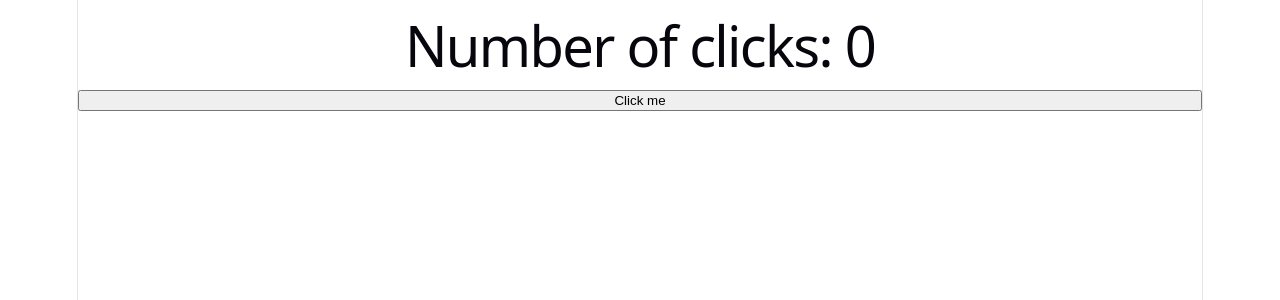
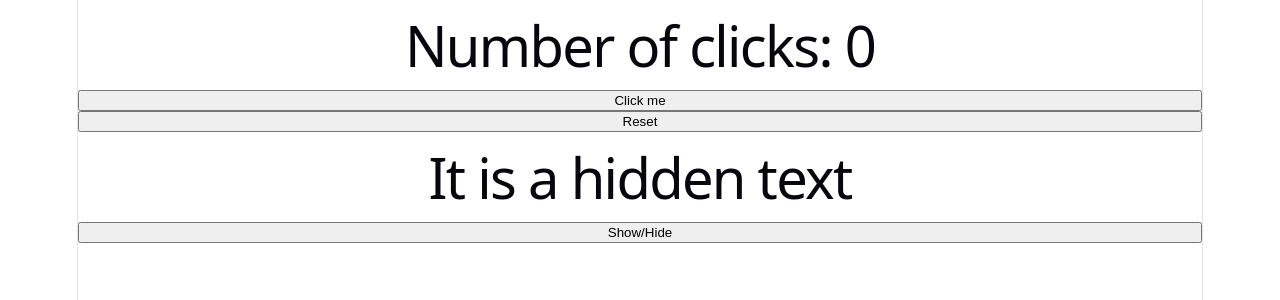
Before and after one commit to NnnastyaA/RRR, a React (Vite) app in the folder rrr-project/: page / in a window 1280 px wide. Shown: the top 300 px of the page. Built offline with nearby package versions, Linux system fonts and the light colour scheme.

Commit message:
added second task

```diff
--- a/rrr-project/src/App.jsx
+++ b/rrr-project/src/App.jsx
@@ -4,3 +4,4 @@ import viteLogo from "./assets/vite.svg";
 import heroImg from "./assets/hero.png";
 import "./App.css";
 import Button from "./Button.jsx";
+import HideText from "./HideText.jsx";
--- a/rrr-project/src/Button.jsx
+++ b/rrr-project/src/Button.jsx
@@ -1,12 +1,15 @@
-import { useState } from 'react';
+import { useState } from "react";
 
 const Button = () => {
   const [state, setState] = useState(0);
-  console.log(state);
+  //console.log(state);
   return (
     <>
       <h1>Number of clicks: {state}</h1>
-      <button onClick={() => setState(state + 1)}>Click me</button>
+      <button onClick={() => setState((oldState) => oldState + 1)}>
+        Click me
+      </button>
+      <button onClick={() => setState(0)}>Reset</button>
     </>
   );
 };
--- /dev/null
+++ b/rrr-project/src/HideText.jsx
@@ -0,0 +1,13 @@
+import { useState } from "react";
+
+const HideText = () => {
+  const [state, setState] = useState(true);
+  return (
+    <>
+      {state && <h1>It is a hidden text</h1>}
+      <button onClick={() => setState(state => !state)}>Show/Hide</button>
+    </>
+  );
+};
+
+export default HideText;
--- a/rrr-project/src/main.jsx
+++ b/rrr-project/src/main.jsx
@@ -2,9 +2,11 @@ import { StrictMode } from "react";
 import { createRoot } from "react-dom/client";
 import "./index.css";
 import Button from "./Button.jsx";
+import HideText from "./HideText.jsx";
 
 createRoot(document.getElementById("root")).render(
   <StrictMode>
     <Button />
+    <HideText />
   </StrictMode>,
 );
```
